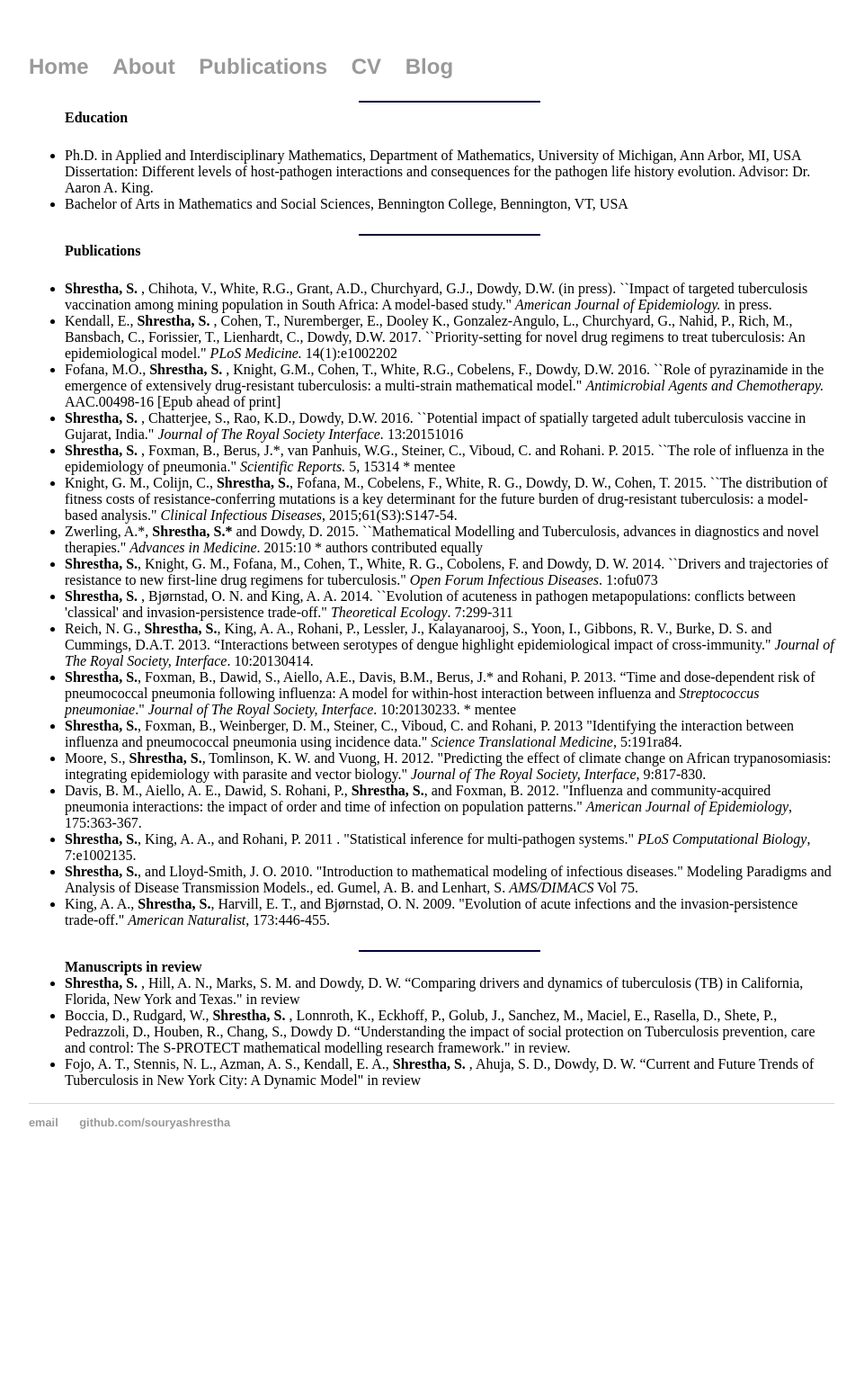
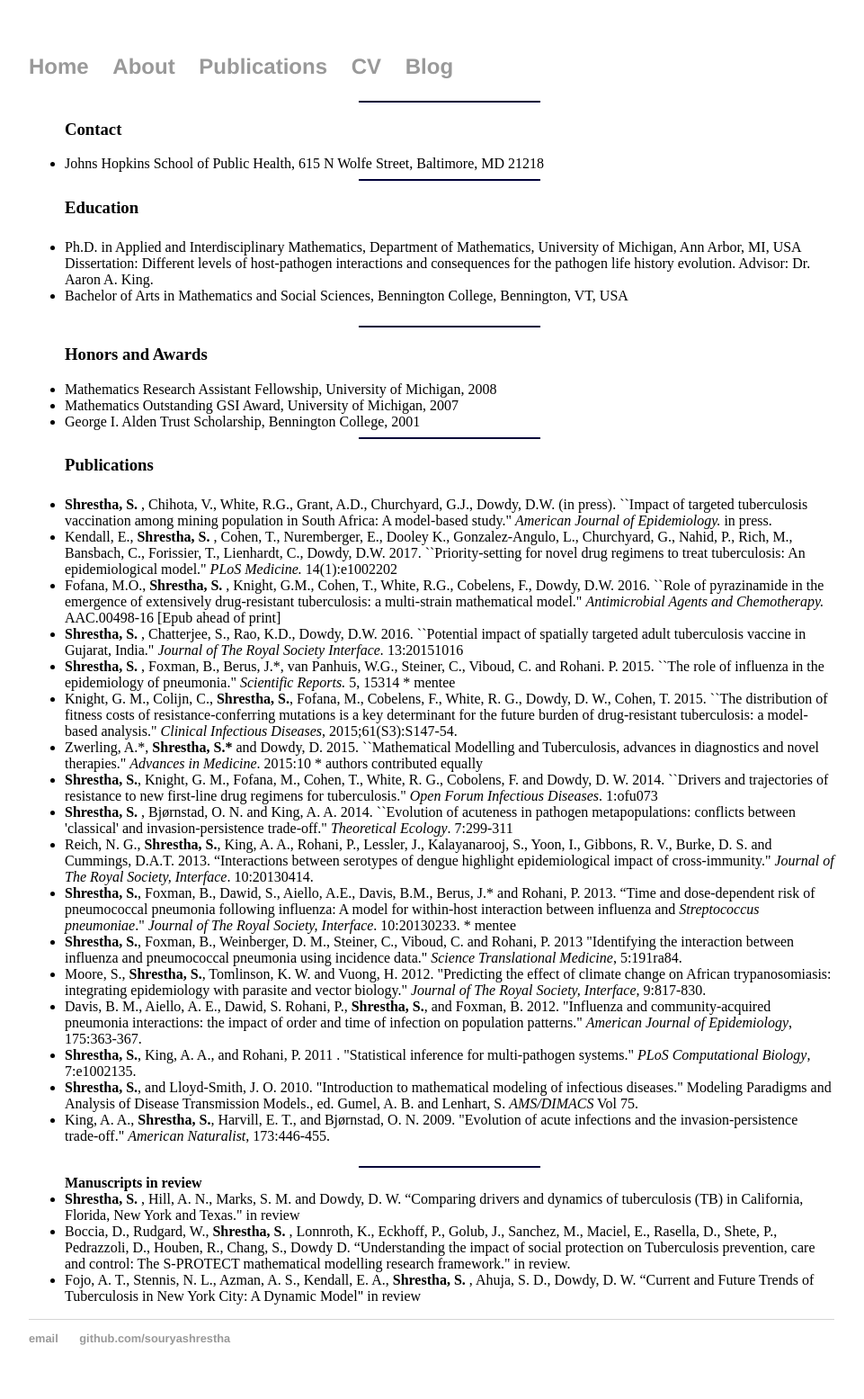
Before and after one commit to souryashrestha/souryashrestha.github.io, a Jekyll site: the page built from cv/index.html, in a window 1280 px wide. Shown: the whole page at 90% size, without its empty margins (160-1121 px from the left). Built offline with Jekyll 4.4.1, drawn with Linux system fonts in a browser that asks for light colours; before the commit the page ends 1315 px from its top, so only the background shows below that.

Commit message:
Update index.html

```diff
--- a/cv/index.html
+++ b/cv/index.html
@@ -6,7 +6,10 @@ title:
 
 <ul>
 <hr color= 000038 width=200>
-<b>Education</b>
+<h3>Contact</h3>
+<li> Johns Hopkins School of Public Health, 615 N Wolfe Street, Baltimore, MD 21218
+<hr color= 000038 width=200>
+<h3>Education</h3>
 <p>
 <li> Ph.D. in Applied and Interdisciplinary Mathematics, Department of Mathematics, University of Michigan, Ann Arbor, MI, USA
 Dissertation: Different levels of host-pathogen interactions and consequences for the pathogen life history evolution. Advisor: Dr. Aaron A. King.
@@ -14,7 +17,13 @@ Dissertation: Different levels of host-pathogen interactions and consequences fo
 <li> Bachelor of Arts in Mathematics and Social Sciences, Bennington College, Bennington, VT, USA
 	</p>
 <hr color= 000038 width=200>
-<b>Publications</b>
+<h3>Honors and Awards</h3>
+<li> Mathematics Research Assistant Fellowship, University of Michigan, 2008
+<li> Mathematics Outstanding GSI Award, University of Michigan, 2007
+<li> George I. Alden Trust Scholarship, Bennington College, 2001
+
+<hr color= 000038 width=200>
+<h3>Publications</h3>
 <p>
 <li> <b> Shrestha, S. </b>, Chihota, V., White, R.G., Grant, A.D., Churchyard, G.J., Dowdy, D.W. (in press). ``Impact of targeted tuberculosis vaccination among mining population in South Africa: A model-based study." <i> American Journal of Epidemiology. </i> in press.
 
```
